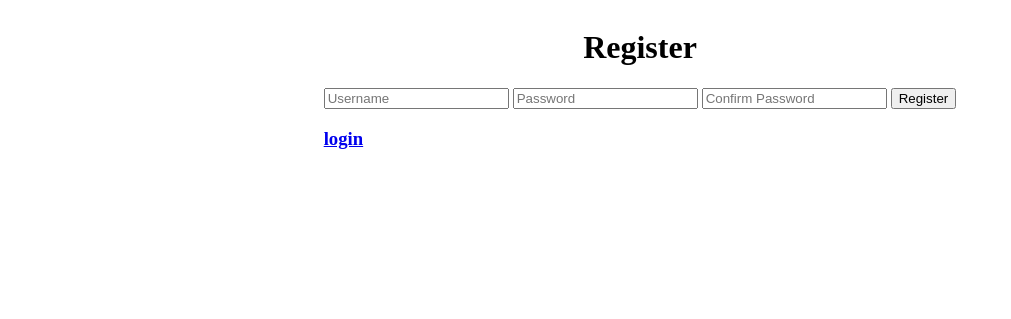
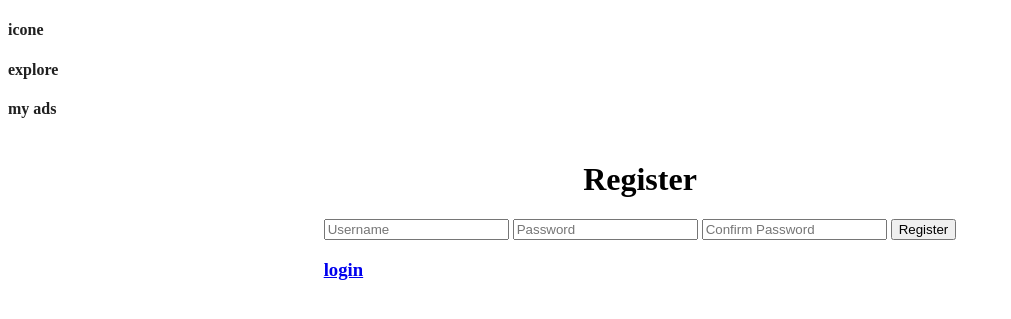
Before and after one commit to caiobadosmanos/AdColl, a Flask app: page /register in a window 1280 px wide. Shown: the top 319 px of the page, without its empty margins (0-1011 px from the left). Run offline with Flask 3, Linux system fonts and the light colour scheme; some libraries are stand-ins or nearby versions.

Commit message:
Auto-commit: Sat Mar  1 14:18:10 UTC 2025

```diff
--- a/static/styles.css
+++ b/static/styles.css
@@ -0,0 +1,11 @@
+.flex{
+    font-display: flex;
+    flex-wrap: wrap;
+    justify-content: space-between;
+    color:rgb(32, 32, 32);
+}
+.bgcolor{
+
+    background-color: antiquewhite;
+
+}
--- a/templates/layout.html
+++ b/templates/layout.html
@@ -10,9 +10,10 @@
 </head>
 
 <body>
-    <header>
-
-
+    <header class="flex" class = "bgcolor">
+        <h4>icone</h4>
+        <h4>explore</h4>
+        <h4>my ads</h4>
     </header>
 
     <main>
```
